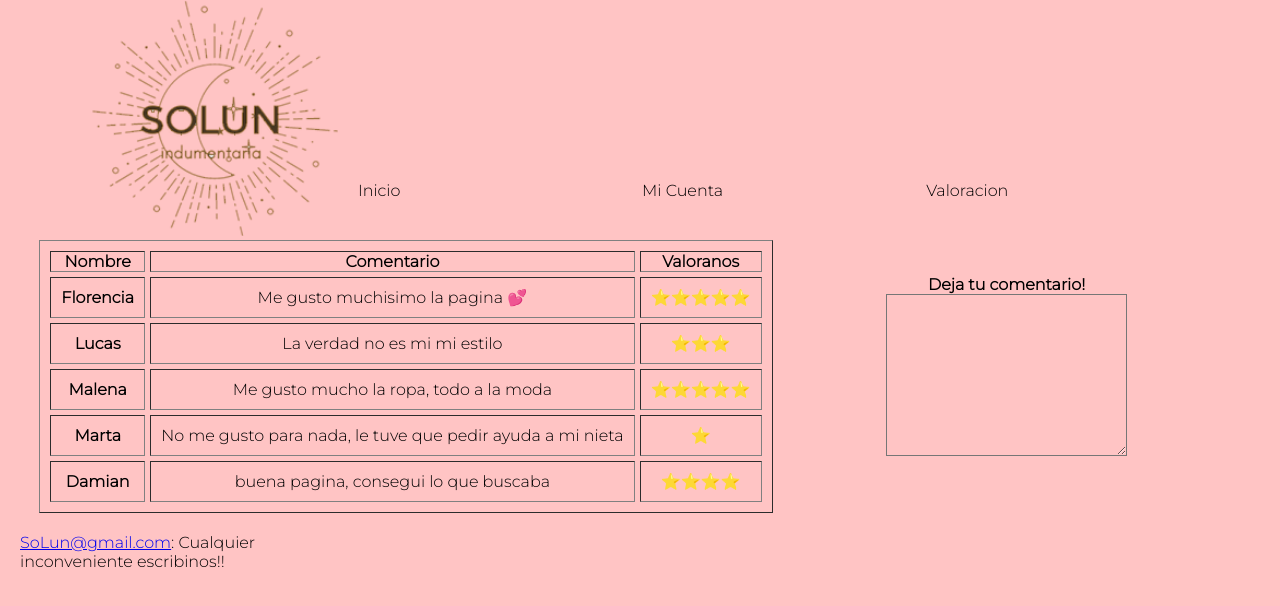
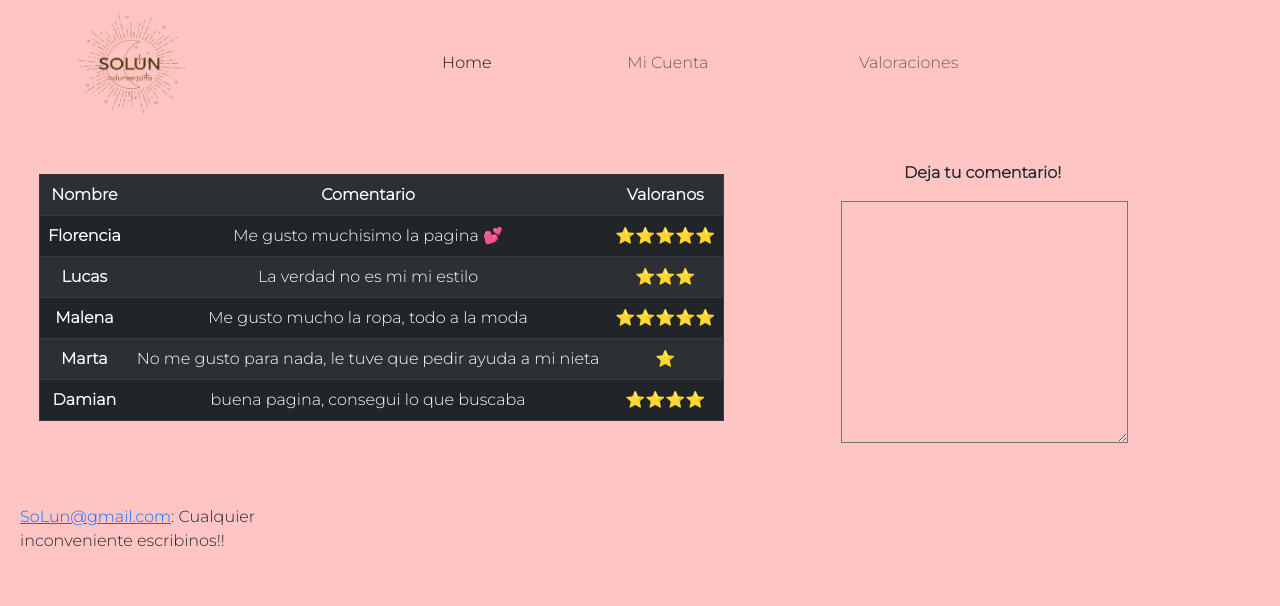
Before and after one commit to Brunebranca/Proyecto-1-, a plain HTML site: page Mi Proyecto/valoracion.html in a window 1280 px wide. Drawn offline with nearby package versions, Linux system fonts and the light colour scheme.

Commit message:
agregue bootstrap a mi proyecto >:c

```diff
--- a/Mi Proyecto/style.css
+++ b/Mi Proyecto/style.css
@@ -9,23 +9,8 @@
     width: 90%;
     margin: auto;
 }
-.nav-menu menu{
-    list-style: none;
-    text-decoration: none;
+.body{
     background-color: #FFC4C4;
-}
-.nav-menu li{
-    display: inline-block;
-    width: 280px;
-}
-.nav-menu a{
-    display: block;
-    text-decoration: none;
-    font-family: 'Montserrat', sans-serif;
-    text-align: center;
-    color: black;
-    line-height: 90px;
-    float: left;
 }
 .subtitulo{
     font-family: 'Nunito', sans-serif;
@@ -100,19 +85,22 @@ footer{
 .contenedor-tabla{
     margin: auto;
     padding: auto;
+    text-align: center;
+    background-color: #FFC4C4;
 }
 tr{
-    color: black;
+    color: rgb(255, 255, 255);
 }
 .contenedor-nombres{
-    color: black;
+    color: rgb(255, 255, 255);
     font-weight: bold;
+    text-align: center;
 }
 .subcontenedor-tabla{
     padding: 5px;
     margin-left: auto;
     margin-right: auto;
-    color: #4F5252;
+    color: #ffffff;
 }
 td{
     padding: 10px;
@@ -134,6 +122,9 @@ td{
 .contenedor-main-valoracion{
     display: grid;
     grid-template-columns:repeat(3,auto);
+}
+.mail{
+    background-color: #FFC4C4;
 }
 @media screen and (max-width:700px){
 /*index*/
--- a/Mi Proyecto/valoracion.html
+++ b/Mi Proyecto/valoracion.html
@@ -5,6 +5,8 @@
     <meta charset="UTF-8">
     <meta http-equiv="X-UA-Compatible" content="IE=edge">
     <meta name="viewport" content="width=device-width, initial-scale=1.0">
+    <link href="https://cdn.jsdelivr.net/npm/bootstrap@5.2.0-beta1/dist/css/bootstrap.min.css" rel="stylesheet"
+        integrity="sha384-0evHe/X+R7YkIZDRvuzKMRqM+OrBnVFBL6DOitfPri4tjfHxaWutUpFmBp4vmVor" crossorigin="anonymous">
     <title>Valoracion</title>
     <link rel="preconnect" href="https://fonts.googleapis.com">
     <link rel="preconnect" href="https://fonts.gstatic.com" crossorigin>
@@ -13,25 +15,47 @@
     <link rel="stylesheet" href="style.css">
 </head>
 
-<body>
+<body class="body bg-#FFC4C4">
     <header class="contenedor-header">
-        <nav class="nav-menu">
-            <ul class="menu-cuenta">
-                <li><img src="./solun.png" alt="logo" width="250px"></li>
-                <li><a href="index.html">Inicio</a></li>
-                <li><a href="./Micuenta.html">Mi Cuenta</a></li>
-                <li><a href="./Valoracion.html">Valoracion</a></li>
-            </ul>
+        <nav class="navbar col-7 bg-#FFC4C4">
+            <div class="container bg-#FFC4C4">
+                <a class="navbar-brand" href="#">
+                    <img src="./solun.png" alt="" width="110" height="100">
+                </a>
+                <nav class="navbar navbar-expand-lg">
+                    <div class="container-fluid">
+                        <button class="navbar-toggler" type="button" data-bs-toggle="collapse"
+                            data-bs-target="#navbarNav" aria-controls="navbarNav" aria-expanded="false"
+                            aria-label="Toggle navigation">
+                            <span class="navbar-toggler-icon"></span>
+                        </button>
+                        <div class="collapse navbar-collapse" id="navbarNav">
+                            <ul class="navbar-nav">
+                                <li class="nav-item col-8">
+                                    <a class="nav-link active" aria-current="page" href="./index.html">Home</a>
+                                </li>
+                                <li class="nav-item col-10">
+                                    <a class="nav-link" href="./micuenta.html">Mi Cuenta</a>
+                                </li>
+                                <li class="nav-item col-12">
+                                    <a class="nav-link" href="./valoracion.html">Valoraciones</a>
+                                </li>
+                            </ul>
+                        </div>
+                    </div>
+                </nav>
+            </div>
         </nav>
     </header>
     <main>
         <div class="contenedor-main-valoracion">
             <div class="contenedor-tabla">
-                <table border="1" cellpadding="10px" Cellspacing="5px" class="subcontenedor-tabla">
+                <table border="1" cellpadding="10px" Cellspacing="5px"
+                    class="subcontenedor-tabla table table-dark table-striped">
                     <tr>
-                        <th>Nombre</th>
-                        <th>Comentario</th>
-                        <th>Valoranos</th>
+                        <th class="nombre">Nombre</th>
+                        <th class="comentario">Comentario</th>
+                        <th class="valoraciones">Valoranos</th>
                     </tr>
                     <tr>
                         <td class="contenedor-nombres">Florencia</td>
@@ -69,12 +93,14 @@
             </form>
         </div>
     </main>
-    <footer>
-        <div>
+    <footer class="footer bg-#FFC4C4">
+        <div class="mail bg-#FFC4C4">
             <a href="mail:SoLun@gmail.com">SoLun@gmail.com</a>: Cualquier inconveniente escribinos!!
         </div>
     </footer>
-
+    <script src="https://cdn.jsdelivr.net/npm/bootstrap@5.2.0-beta1/dist/js/bootstrap.bundle.min.js"
+        integrity="sha384-pprn3073KE6tl6bjs2QrFaJGz5/SUsLqktiwsUTF55Jfv3qYSDhgCecCxMW52nD2"
+        crossorigin="anonymous"></script>
 </body>
 
 </html>
```
Also changed, not shown: Mi Proyecto/index.html (+36 -9 lines), Mi Proyecto/micuenta.html (+37 -11 lines).
